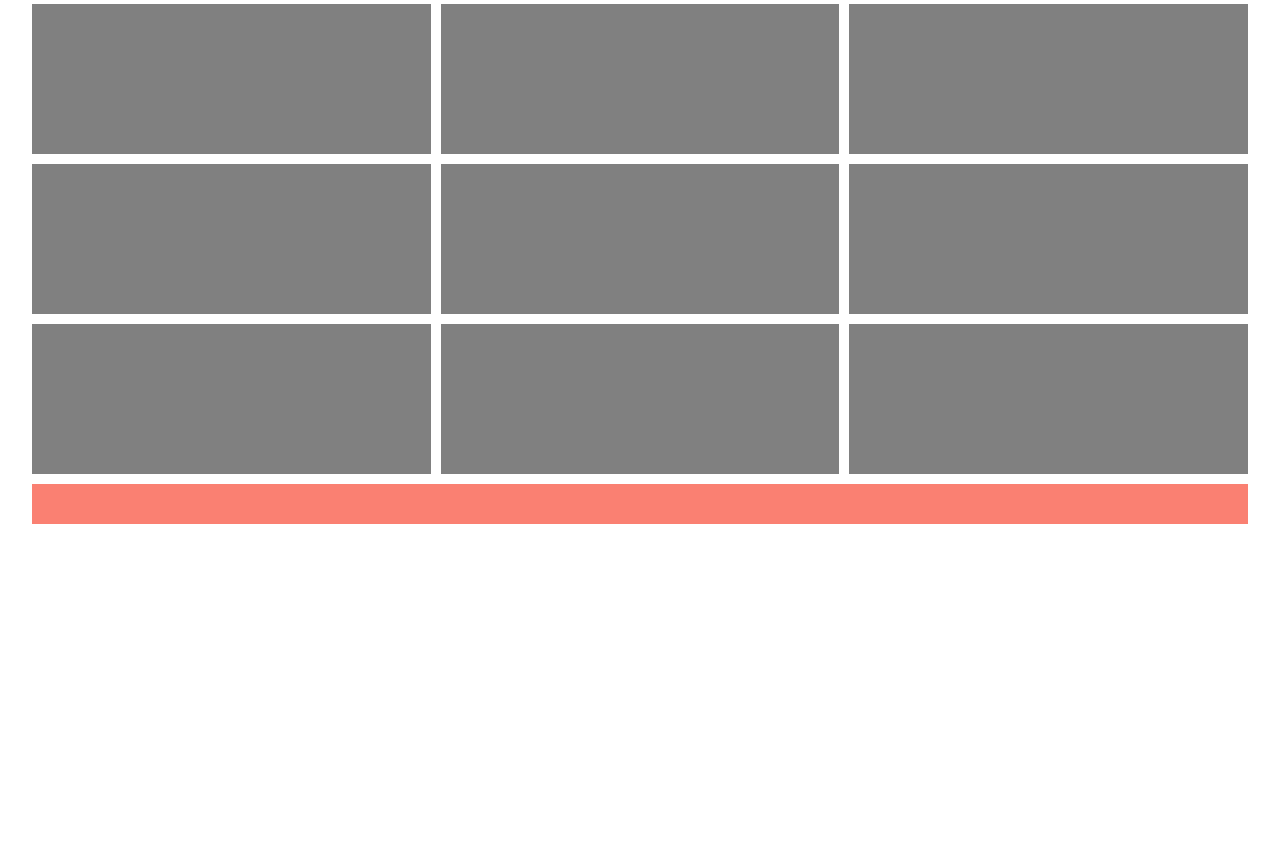
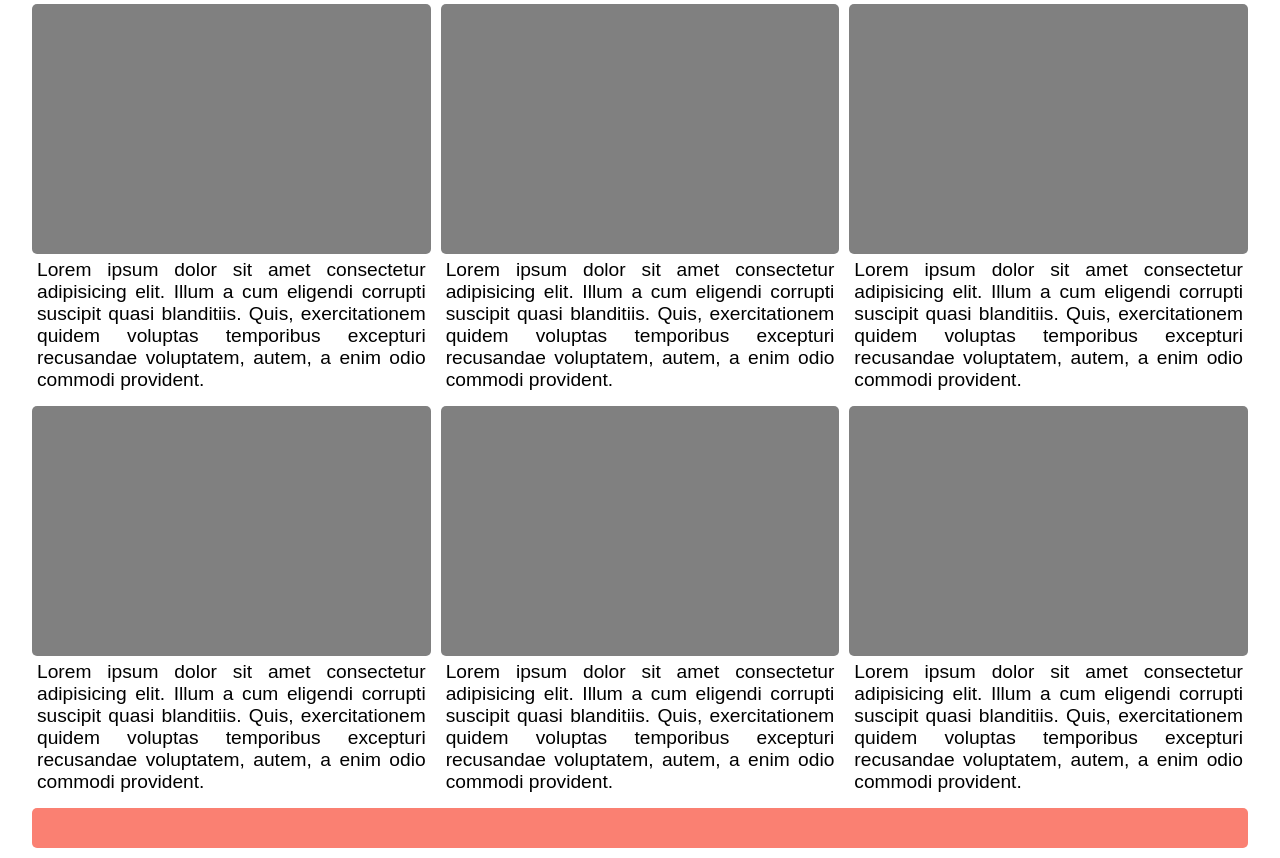
Before and after one commit to AlejandroC26/PagLugaresADSI, a plain HTML site: page ejercicios/grid-desafio.html in a window 1280 px wide. Shown: the part 586-1444 px from the top of the page. Before the commit the page ends 1120 px from the top, so only its background shows below. Drawn offline with Linux system fonts and the light colour scheme.

Commit message:
grid-desafio

```diff
--- a/ejercicios/css/grid-desafio.css
+++ b/ejercicios/css/grid-desafio.css
@@ -1,4 +1,4 @@
-*{
+* {
 	margin: 0;
 	padding: 0;
 }
@@ -6,71 +6,80 @@
 .nav,
 .sidebar,
 .main,
-.footer{
+.footer {
+	border-radius: 5px;
 	padding: 20px;
-    font-size: 1.6em;
-    text-align: center;
-    color: white;
-    font-weight: bold;
-    text-shadow: #000 1px 1px 1px;
+	font-size: 1.2em;
+	text-align: justify;
+	font-family: Arial, Helvetica, sans-serif;
 }
-.page-content{
+.page-content {
 	width: 95%;
 	max-width: 1800px;
 	margin: 10px auto;
 	transition: all 0.5s;
 	gap: 10px;
 	display: grid;
-    grid-template:  'header   none   none' 100px
+	grid-template:
+		'header   none   none' 100px
 		'navbar   navbar navbar' 50px
 		'image  image   image' 400px
 		'main   main main' auto
 		'footer footer footer'/
-                    200px     auto ;
+		200px auto;
 }
-.header{
+.header {
 	background: rgb(190, 29, 29);
 	grid-area: header;
 }
-.nav{
+.nav {
 	background: goldenrod;
 	grid-area: navbar;
 }
-.contain-publi{
-    background:rgb(105, 245, 245);
+.contain-publi {
+	border-radius: 5px;
+	background: rgb(105, 245, 245);
 	grid-area: image;
 }
-.main{
+.main {
 	grid-area: main;
 	display: grid;
 	gap: 10px;
 	grid-template-columns: repeat(3, 1fr);
-    grid-auto-rows: 150px;
 	padding: 0;
 }
-.main-article{
+.main-article {
+	border-radius: 5px;
+}
+.main-article .article-image {
+	border-radius: 5px;
+	height: 250px;
 	background: gray;
 }
-.footer{
+.main-article .article-text {
+	padding: 5px;
+}
+.footer {
 	background: salmon;
 	grid-area: footer;
 }
 
-@media only screen and (max-width: 768px){
-    .main{
+@media only screen and (max-width: 768px) {
+	.main {
 		grid-template-columns: repeat(2, 1fr);
 	}
 }
-@media only screen and (max-width: 480px){
-    .page-content{
-        grid-template:  'header   header   header' 100px
+@media only screen and (max-width: 480px) {
+	.page-content {
+		grid-template:
+			'header   header   header' 100px
 			'navbar   navbar navbar' 50px
 			'image  image   image' 400px
 			'main   main main' auto
 			'footer footer footer'/
-        200px     auto ;
+			200px auto;
 	}
-    .main{
+	.main {
 		grid-template-columns: 1fr;
 	}
 }
--- a/ejercicios/grid-desafio.html
+++ b/ejercicios/grid-desafio.html
@@ -1,10 +1,10 @@
 <!DOCTYPE html>
 <html lang="en">
 	<head>
-    <meta charset="UTF-8">
-    <meta http-equiv="X-UA-Compatible" content="IE=edge">
-    <meta name="viewport" content="width=device-width, initial-scale=1.0">
-    <link rel="stylesheet" href="css/grid-desafio.css">
+		<meta charset="UTF-8" />
+		<meta http-equiv="X-UA-Compatible" content="IE=edge" />
+		<meta name="viewport" content="width=device-width, initial-scale=1.0" />
+		<link rel="stylesheet" href="css/grid-desafio.css" />
 		<title>Desafio Grid HTML</title>
 	</head>
 	<body>
@@ -13,15 +13,60 @@
 			<nav class="nav"></nav>
 			<article class="contain-publi"></article>
 			<article class="main">
-            <div class="main-article"></div>
-            <div class="main-article"></div>
-            <div class="main-article"></div>
-            <div class="main-article"></div>
-            <div class="main-article"></div>
-            <div class="main-article"></div>
-            <div class="main-article"></div>
-            <div class="main-article"></div>
-            <div class="main-article"></div>
+				<div class="main-article">
+					<div class="article-image"></div>
+					<div class="article-text">
+						Lorem ipsum dolor sit amet consectetur adipisicing elit. Illum a cum
+						eligendi corrupti suscipit quasi blanditiis. Quis, exercitationem
+						quidem voluptas temporibus excepturi recusandae voluptatem, autem, a
+						enim odio commodi provident.
+					</div>
+				</div>
+				<div class="main-article">
+					<div class="article-image"></div>
+					<div class="article-text">
+						Lorem ipsum dolor sit amet consectetur adipisicing elit. Illum a cum
+						eligendi corrupti suscipit quasi blanditiis. Quis, exercitationem
+						quidem voluptas temporibus excepturi recusandae voluptatem, autem, a
+						enim odio commodi provident.
+					</div>
+				</div>
+				<div class="main-article">
+					<div class="article-image"></div>
+					<div class="article-text">
+						Lorem ipsum dolor sit amet consectetur adipisicing elit. Illum a cum
+						eligendi corrupti suscipit quasi blanditiis. Quis, exercitationem
+						quidem voluptas temporibus excepturi recusandae voluptatem, autem, a
+						enim odio commodi provident.
+					</div>
+				</div>
+				<div class="main-article">
+					<div class="article-image"></div>
+					<div class="article-text">
+						Lorem ipsum dolor sit amet consectetur adipisicing elit. Illum a cum
+						eligendi corrupti suscipit quasi blanditiis. Quis, exercitationem
+						quidem voluptas temporibus excepturi recusandae voluptatem, autem, a
+						enim odio commodi provident.
+					</div>
+				</div>
+				<div class="main-article">
+					<div class="article-image"></div>
+					<div class="article-text">
+						Lorem ipsum dolor sit amet consectetur adipisicing elit. Illum a cum
+						eligendi corrupti suscipit quasi blanditiis. Quis, exercitationem
+						quidem voluptas temporibus excepturi recusandae voluptatem, autem, a
+						enim odio commodi provident.
+					</div>
+				</div>
+				<div class="main-article">
+					<div class="article-image"></div>
+					<div class="article-text">
+						Lorem ipsum dolor sit amet consectetur adipisicing elit. Illum a cum
+						eligendi corrupti suscipit quasi blanditiis. Quis, exercitationem
+						quidem voluptas temporibus excepturi recusandae voluptatem, autem, a
+						enim odio commodi provident.
+					</div>
+				</div>
 			</article>
 			<footer class="footer"></footer>
 		</div>
```
Also changed, not shown: index.html (+1 -0 lines). Lines whose indentation alone changed are shown as unchanged.
